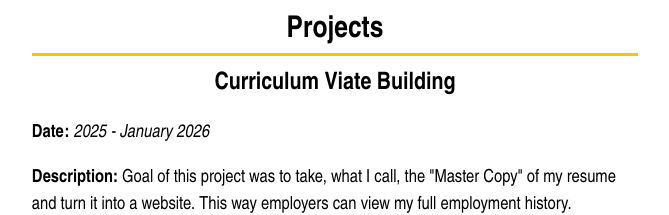
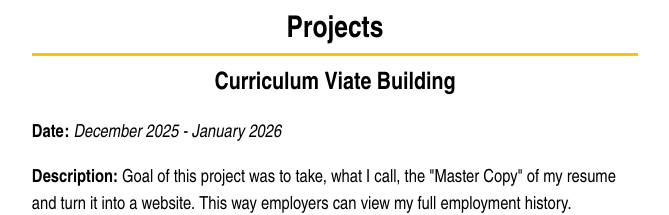
Before and after one commit to loftond91/loftond91, a plain HTML site: page index.html in a window 1280 px wide. Shown: the part 1900-2115 px from the top of the page, without its empty margins (465-1134 px from the left). Drawn offline with nearby package versions, Linux system fonts and the light colour scheme.

Commit message:
Update index.html

```diff
--- a/index.html
+++ b/index.html
@@ -191,7 +191,7 @@
           <div id="projects" class="w3-container w3-margin-top-15-percent w3-cursive">
             <h2 class="w3-border-bottom w3-border-amber" style="border-width: 3px !important;">Projects</h2>
             <h3 class="w3-border-amber">Curriculum Viate Building</h3>
-            <p><b>Date: </b><i> 2025 - January 2026</i></p>
+            <p><b>Date: </b><i>December 2025 - January 2026</i></p>
             <p><b>Description: </b>Goal of this project was
             to take, what I call, the "Master Copy" of my
             resume and turn it into a website. This way
```
